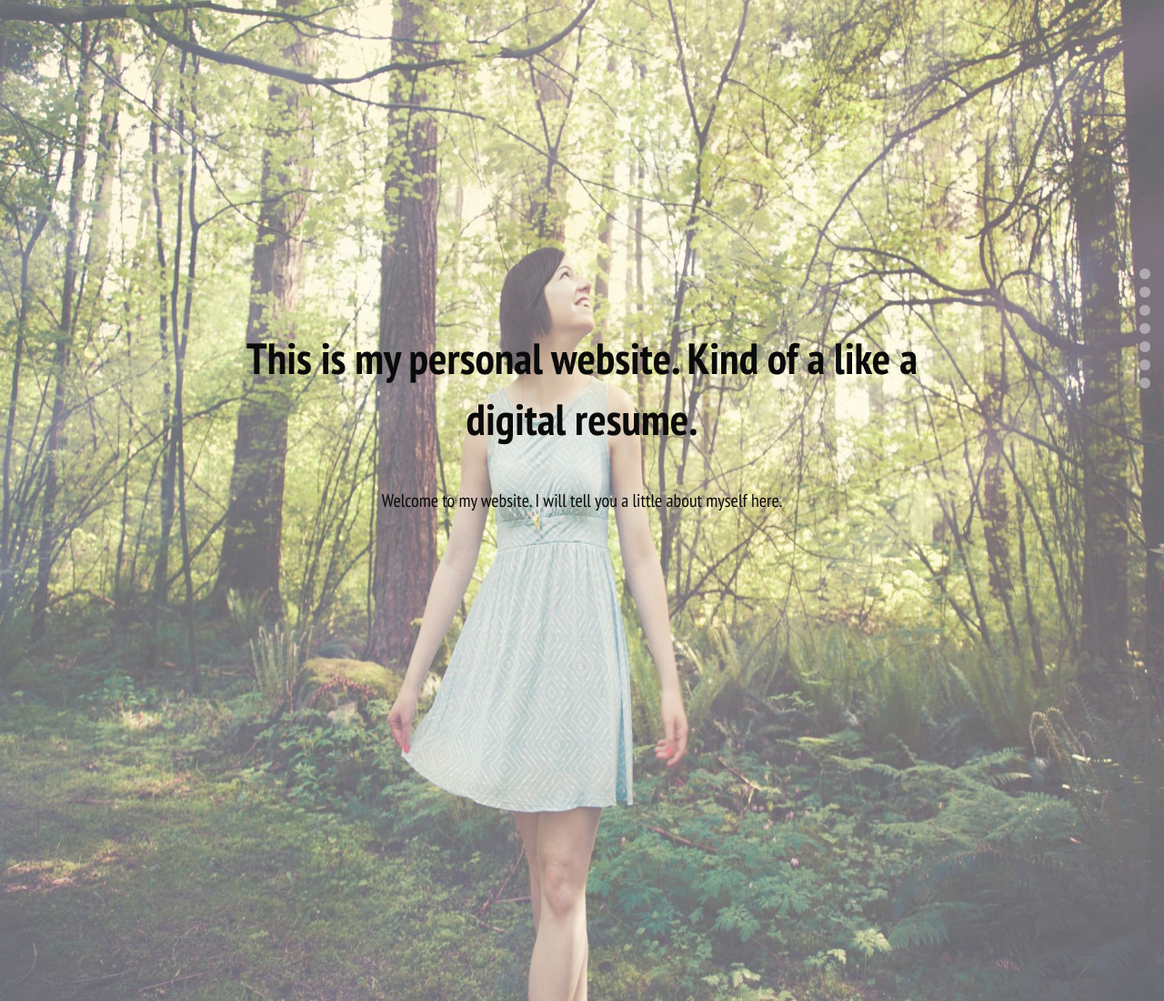
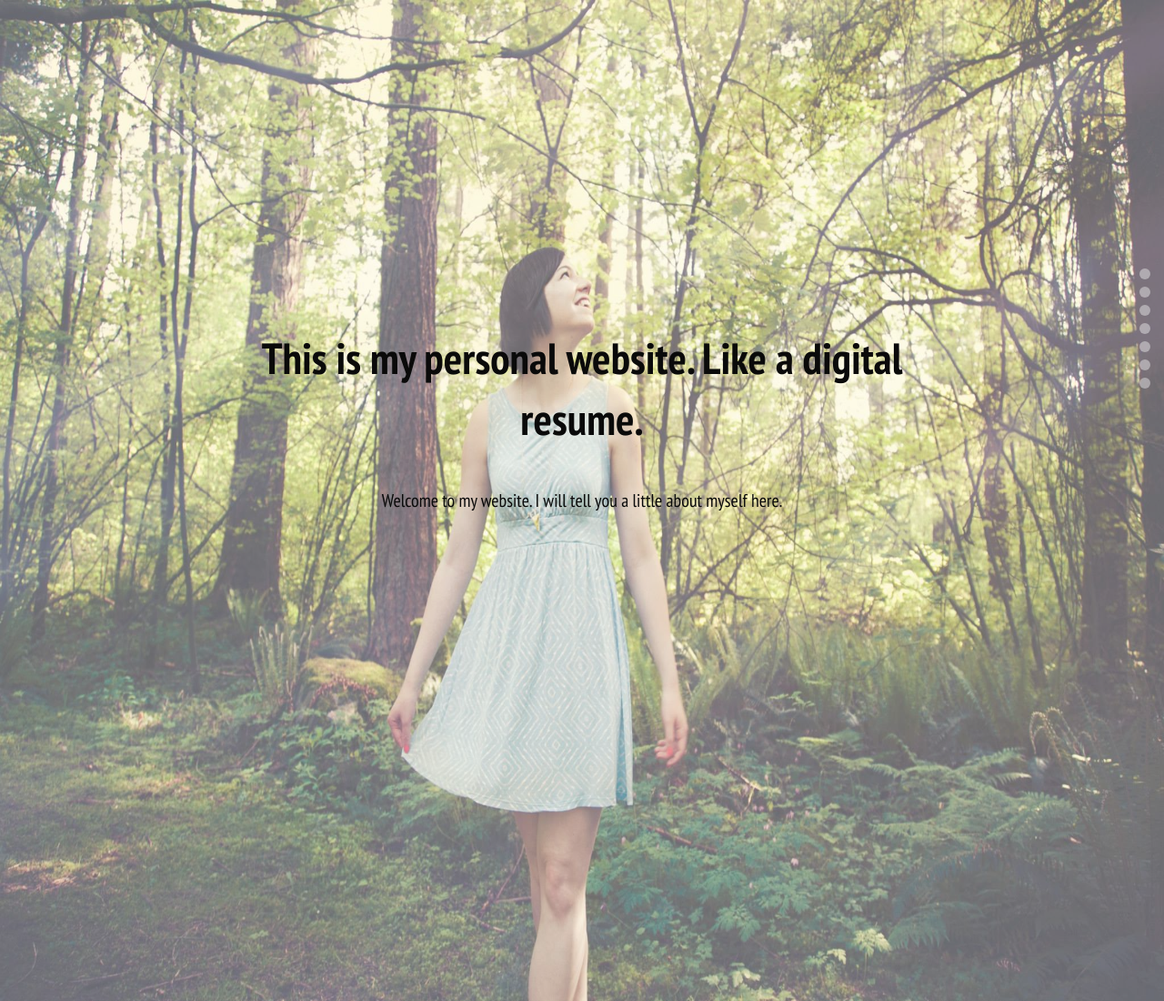
Before and after one commit to risapisa/risapisa.github.io, a website: page index.html in a window 1280 px wide. Shown: the top 1100 px of the page at 91% size. Drawn offline with Linux system fonts and the light colour scheme.

Commit message:
Update index.html

```diff
--- a/index.html
+++ b/index.html
@@ -25,7 +25,7 @@
 		<div id="intro" class="row resume__section intro">
 			<div class="resume__section_text intro">
 				<div class="large-8 columns small-centered">
-					<h1 class="title-row">This is my personal website. Kind of a like a digital resume.</h1>
+					<h1 class="title-row">This is my personal website. Like a digital resume.</h1>
 					<p class="title-row">Welcome to my website. I will tell you a little about myself here.</p>
 				</div>
 			</div>
```
